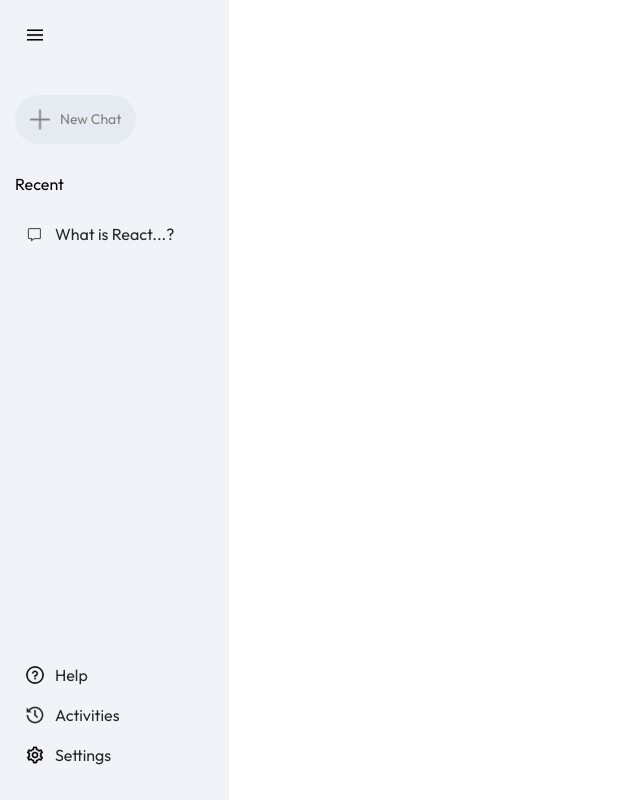
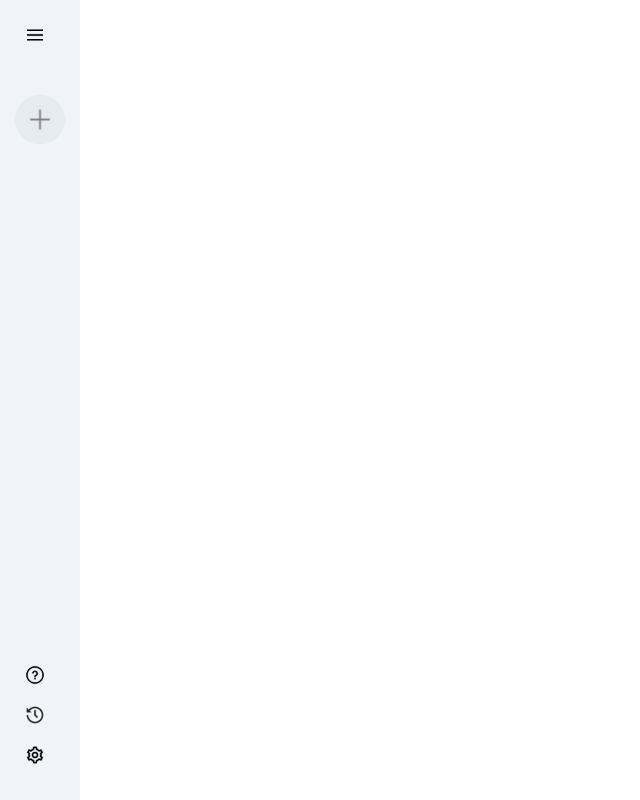
Before and after one commit to itsjustabhii/Google-Gemini, a React (Vite) app: page / in a window 1280 px wide. Shown: the whole page, without its empty margins (0-640 px from the left). Built offline with nearby package versions, Linux system fonts and the light colour scheme.

Commit message:
added the onClick property for setExtended

```diff
--- a/src/components/Sidebar/Sidebar.jsx
+++ b/src/components/Sidebar/Sidebar.jsx
@@ -1,36 +1,41 @@
-import React from 'react'
+import React, { useState } from 'react'
 import './Sidebar.css'
 import {assets} from '../../assets/assets'
 
 const Sidebar = () => {
+    const [extended, setExtended] = useState(false)
+
   return (
     <div className='sidebar'>
         <div className='top'>
-        <img className='menu' src={assets.menu_icon} alt="" />
+        <img onClick={()=>setExtended(prev => !prev)} className='menu' src={assets.menu_icon} alt="" />
         <div className='new-chat'>
             <img src={assets.plus_icon} alt="" />
-            <p>New Chat</p>
+            {extended ?<p>New Chat</p> : null}
         </div>
-        <div className='recent'>
+        {extended ? <div className='recent'>
             <p className="recent-title">Recent</p>
             <div className='recent-entry'>
                 <img src={assets.message_icon} alt="" />
                 <p>What is React...?</p>
             </div>
-        </div>
+          </div>
+          :null
+        }
+
         </div>
         <div className='bottom'>
          <div className="bottom-item recent-entry">
             <img src={assets.question_icon} alt="" />
-            <p>Help</p>
+            {extended?<p>Help</p> : null}
          </div>
          <div className="bottom-item recent-entry">
             <img src={assets.history_icon} alt="" />
-            <p>Activities</p>
+            {extended?<p>Activities</p>:null}
          </div>
          <div className="bottom-item recent-entry">
             <img src={assets.setting_icon} alt="" />
-            <p>Settings</p>
+            {extended?<p>Settings</p>:null}
          </div>
         </div>
 
```
